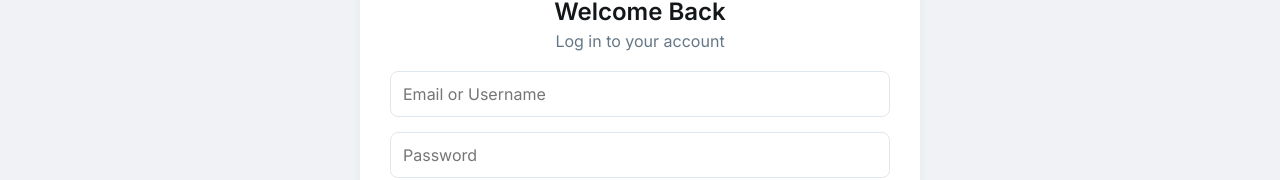
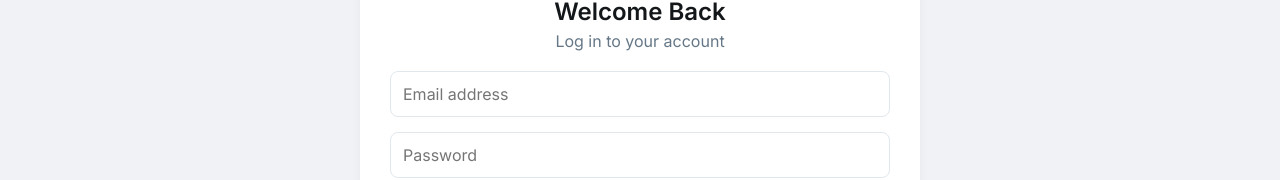
Before and after one commit to YadlapalliAdityaRam/chatapplication, a React app in the folder frontend/: page /login in a window 1280 px wide. Shown: the part 153-333 px from the top of the page. Built offline with nearby package versions, Linux system fonts and the light colour scheme; no server answers; the HTML template or start-up script is replaced by a standard one.

Commit message:
Revert Login to only require Email as per user preference

```diff
--- a/frontend/src/graphql/mutations.js
+++ b/frontend/src/graphql/mutations.js
@@ -10,8 +10,8 @@ export const REGISTER = gql`
 `;
 
 export const LOGIN = gql`
-  mutation Login($identifier: String!, $password: String!) {
-    login(identifier: $identifier, password: $password) {
+  mutation Login($email: String!, $password: String!) {
+    login(email: $email, password: $password) {
       token
       username
     }
--- a/frontend/src/pages/Login.jsx
+++ b/frontend/src/pages/Login.jsx
@@ -6,7 +6,7 @@ import { useNavigate, Link } from 'react-router-dom';
 import { motion } from 'framer-motion';
 
 export default function Login() {
-  const [identifier, setIdentifier] = useState('');
+  const [email, setEmail] = useState('');
   const [password, setPassword] = useState('');
   const [errorMsg, setErrorMsg] = useState('');
   const { login } = useAuth();
@@ -24,7 +24,7 @@ export default function Login() {
 
   const handleSubmit = (e) => {
     e.preventDefault();
-    loginMutation({ variables: { identifier: identifier.toLowerCase(), password } });
+    loginMutation({ variables: { email, password } });
   };
 
   return (
@@ -39,10 +39,10 @@ export default function Login() {
       {errorMsg && <div className="error-msg">{errorMsg}</div>}
       <form onSubmit={handleSubmit} className="auth-form">
         <input
-          type="text"
-          placeholder="Email or Username"
-          value={identifier}
-          onChange={(e) => setIdentifier(e.target.value)}
+          type="email"
+          placeholder="Email address"
+          value={email}
+          onChange={(e) => setEmail(e.target.value)}
           required
         />
         <input
```
Also changed, not shown: 1 other file (tests, documents, lock files or other folders).
